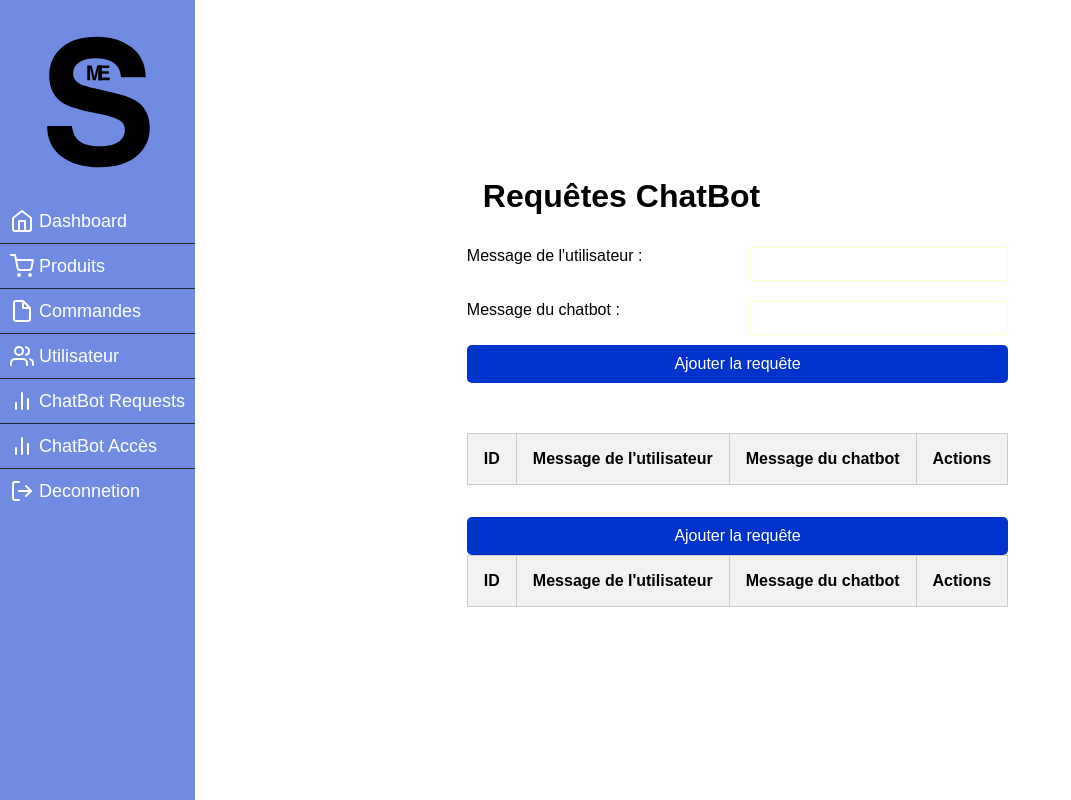
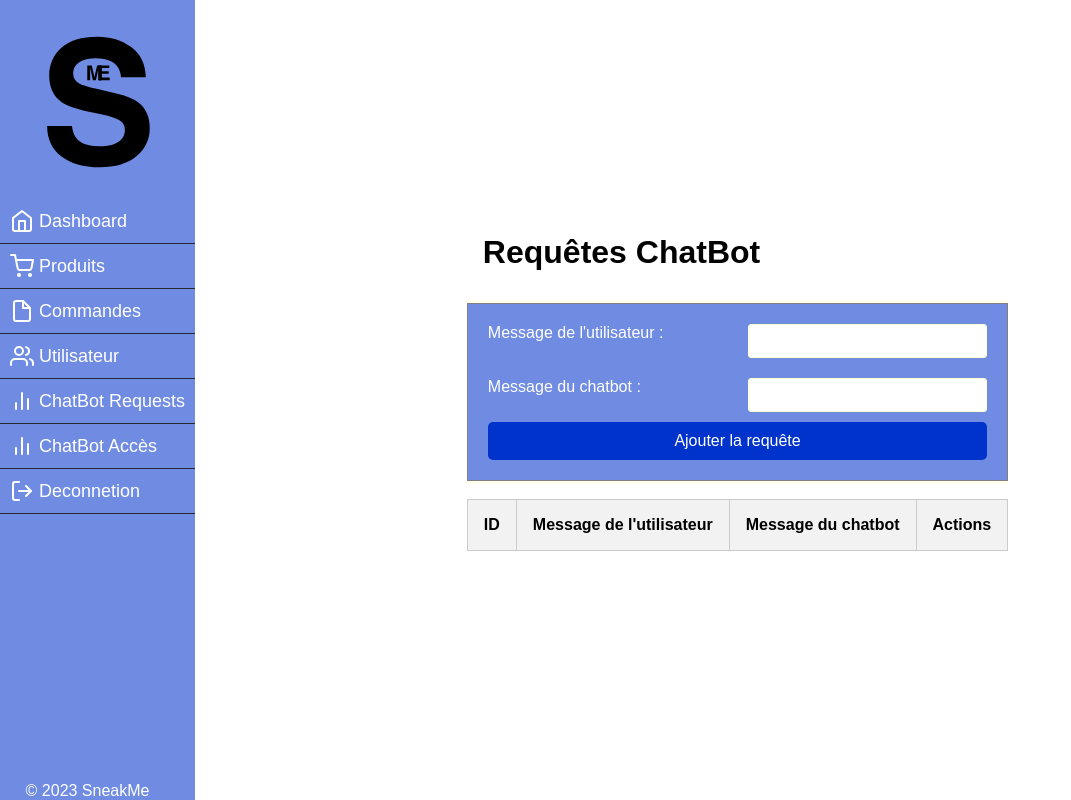
Before and after one commit to bleathingman/SneakMe, a PHP site: page /requests.php in a window 1280 px wide. Shown: the whole page, without its empty margins (0-1071 px from the left). Run offline with PHP 8.4, Linux system fonts and the light colour scheme; the visitor is signed in with stand-in values (Sample User, id 1); data that the repository does not hold is empty.

Commit message:
correction de code + ajout icon et copyright

```diff
--- a/actions/edit_request.php
+++ b/actions/edit_request.php
@@ -28,7 +28,7 @@ $row = $result->fetch_assoc();
                 <label for="bot_message">Message du chatbot :</label>
                 <input type="text" id="bot_message" name="bot_message" value="<?php echo $row['bot_message']; ?>" required>
             </div>
-            <input class="btn btn-success" type="submit" value="Mettre à jour">
+            <input class="btn-success" type="submit" value="Mettre à jour">
         </form>
 
     </div>
--- a/actions/edit_user.php
+++ b/actions/edit_user.php
@@ -19,7 +19,7 @@ $row = $result->fetch_assoc();
     <div class="container">
         <h1>Modifier l'utilisateur</h1>
 
-        <form class="form" action="update_user.php" method="post" enctype="multipart/form-data">
+        <form class="form-edit-users" action="update_user.php" method="post" enctype="multipart/form-data">
             <input type="hidden" name="id" value="<?php echo $row['id']; ?>">
             <div class="form-group">
                 <label for="username">Message de l'utilisateur :</label>
@@ -38,4 +38,5 @@ $row = $result->fetch_assoc();
 
 </body>
 
+
 </html>
--- a/assets/css/style.css
+++ b/assets/css/style.css
@@ -1,6 +1,6 @@
 /* style.css */
 
-*{
+* {
     margin: 0;
     padding: 0;
 }
@@ -79,21 +79,21 @@ body {
 
 
 h1 {
-    font-size: 2rem;
-    margin-bottom: 1rem;
-    padding: 1rem;
+    margin-bottom: 16px;
+    padding: 16px;
+    font-weight: bold;
 }
 
 table {
     border-collapse: collapse;
-    margin-bottom: 2rem;
+    margin-bottom: 32px;
     width: 100%;
 }
 
 table th,
 table td {
     border: 1px solid #ccc;
-    padding: 1rem;
+    padding: 16px;
     text-align: left;
 }
 
@@ -234,9 +234,34 @@ img {
     margin: 0 auto;
 }
 
+.form-edit-product {
+    color: #fff;
+    background-color: #0033cc8f;
+    padding: 20px;
+    border: 1px solid #808080;
+    box-shadow: 0 0 5px #ffffcc;
+    width: 100%;
+    box-sizing: border-box;
+    max-width: 1300px;
+    margin: 0 auto;
+}
+
+.form-edit-users {
+    color: #fff;
+    background-color: #0033cc8f;
+    padding: 20px;
+    border: 1px solid #808080;
+    box-shadow: 0 0 5px #ffffcc;
+    width: 100%;
+    box-sizing: border-box;
+    max-width: 1300px;
+    margin: 0 auto;
+}
+
 .form-group {
     display: grid;
-    grid-template-columns: repeat(2, 1fr); /* Deux colonnes avec largeur flexible */
+    grid-template-columns: repeat(2, 1fr);
+    /* Deux colonnes avec largeur flexible */
     grid-gap: 20px;
     padding-bottom: 10px;
 }
@@ -255,7 +280,8 @@ img {
 .form-group input[type="file"] {
     background-color: #fff;
     border: 1px solid #ffffcc;
-    padding: 8px 12px; /* Augmenter le padding pour un meilleur espacement */
+    padding: 8px 12px;
+    /* Augmenter le padding pour un meilleur espacement */
     font-size: 14px;
     border-radius: 3px;
 }
@@ -263,7 +289,8 @@ img {
 .form-group input[type="submit"] {
     background-color: beige;
     border: 1px solid #25282C;
-    padding: 8px 16px; /* Augmenter le padding pour un meilleur espacement */
+    padding: 8px 16px;
+    /* Augmenter le padding pour un meilleur espacement */
     font-size: 14px;
     color: #333;
     cursor: pointer;
@@ -338,7 +365,31 @@ img {
     transition: background-color 0.3s;
 }
 
-
 .btn-add:hover {
     background-color: #0033cc8f;
 }
+
+.btn-success {
+    width: 100%;
+    padding: 10px;
+    font-family: arial;
+    font-size: 16px;
+    text-decoration: none;
+    color: #FFFFFF;
+    background-color: #0033cc;
+    border-radius: 5px;
+    border: none;
+    transition: background-color 0.3s;
+}
+
+.btn-success:hover {
+    background-color: #0033cc8f;
+}
+
+/*Flemme de faire autrement*/
+.copyright {
+    position: absolute;
+    left: 2%;
+    bottom: 0px;
+    color: #fff;
+}
--- a/create_request.php
+++ b/create_request.php
@@ -24,4 +24,3 @@ if ($_SERVER["REQUEST_METHOD"] == "POST") {
 }
 
 $conn->close();
-?>
--- a/my-chatbot/public/index.html
+++ b/my-chatbot/public/index.html
@@ -4,7 +4,7 @@
     <meta charset="utf-8">
     <meta http-equiv="X-UA-Compatible" content="IE=edge">
     <meta name="viewport" content="width=device-width,initial-scale=1.0">
-    <link rel="icon" href="/sneakme_favicon.ico" >
+    <link rel="icon" type="image/png"href="/img/sneakme_logo.33297941.png" >
     <title>SneakMe</title>
   </head>
   <body>
--- a/requests.php
+++ b/requests.php
@@ -19,16 +19,6 @@ if (isset($_GET['delete_id']) && !empty($_GET['delete_id'])) {
     }
 }
 
-if (isset($_GET['delete_id'])) {
-    $deleteId = $_GET['delete_id'];
-    $sql = "DELETE FROM request_chat WHERE id = '$deleteId'";
-    if ($conn->query($sql) === TRUE) {
-        header("Location: $_SERVER[PHP_SELF]");
-        exit;
-    } else {
-        echo "Error deleting user: " . $conn->error;
-    }
-}
 
 $sql = "SELECT * FROM request_chat";
 $result = $conn->query($sql);
@@ -57,7 +47,7 @@ $conn->close();
         <h1>Requêtes ChatBot</h1>
 
         <!-- Formulaire pour ajouter une nouvelle requête -->
-        <form class="form" action="create_request.php" method="post" enctype="multipart/form-data">
+        <form class="form-request" action="create_request.php" method="post" enctype="multipart/form-data">
             <div class="form-group">
                 <label for="user_message">Message de l'utilisateur :</label>
                 <input type="text" id="user_message" name="user_message" required>
@@ -66,7 +56,7 @@ $conn->close();
             </div>
             <input class="btn btn-add" type="submit" value="Ajouter la requête">
         </form>
-
+        <br>
         <!--Tableau pour afficher les requests existantes pour le chatbot-->
         <div class="scrollable">
             <table>
@@ -95,37 +85,7 @@ $conn->close();
                 </tbody>
             </table>
         </div>
-        <input class="btn btn-add" type="submit" value="Ajouter la requête">
-        </form>
-        <br>
-        <!--Tableau pour afficher les requests existantes pour le chatbot-->
-        <div class="scrollable">
-            <table>
-                <thead>
-                    <tr>
-                        <th>ID</th>
-                        <th>Message de l'utilisateur</th>
-                        <th>Message du chatbot</th>
-                        <th>Actions</th>
-                    </tr>
-                </thead>
-                <tbody>
-                    <?php
-                    foreach ($requests as $request) {
-                        echo "<tr>";
-                        echo "<td>" . $request["id"] . "</td>";
-                        echo "<td>" . $request["user_message"] . "</td>";
-                        echo "<td>" . $request["bot_message"] . "</td>";
-                        echo "<td>";
-                        echo "<a class='btn btn-edit' href='edit_request.php?id=" . $request["id"] . "' onclick='openEditModal(event)'>Modifier</a>";
-                        echo "<a class='btn btn-delete' href='?delete_id=" . $request["id"] . "' onclick='return confirm(\"Êtes-vous sûr de vouloir supprimer cette requête ?\")'>Supprimer</a>";
-                        echo "</td>";
-                        echo "</tr>";
-                    }
-                    ?>
-                </tbody>
-            </table>
-        </div>
+    </div>
 </body>
 
 </html>
--- a/templates/footer.php
+++ b/templates/footer.php
@@ -0,0 +1,3 @@
+<footer>
+    <p>© 2023 SneakMe</p>
+</footer>
--- a/templates/header.php
+++ b/templates/header.php
@@ -54,4 +54,5 @@
             <polyline points="16 17 21 12 16 7"></polyline>
             <line x1="21" y1="12" x2="9" y2="12"></line>
         </svg> Deconnetion</a>
+        <p class="copyright">© 2023 SneakMe</p>
 </nav>
--- a/users.php
+++ b/users.php
@@ -78,7 +78,7 @@ $conn->close();
             </div>
             <input class="btn btn-add" type="submit" value="Ajouter un utilisateur">
         </form>
-
+        <br>
         <!-- Tableau pour afficher les utilisateurs existants -->
         <div class="scrollable">
             <table>
```
Also changed, not shown: gestion_produits/edit_product.php (+1 -7 lines).
